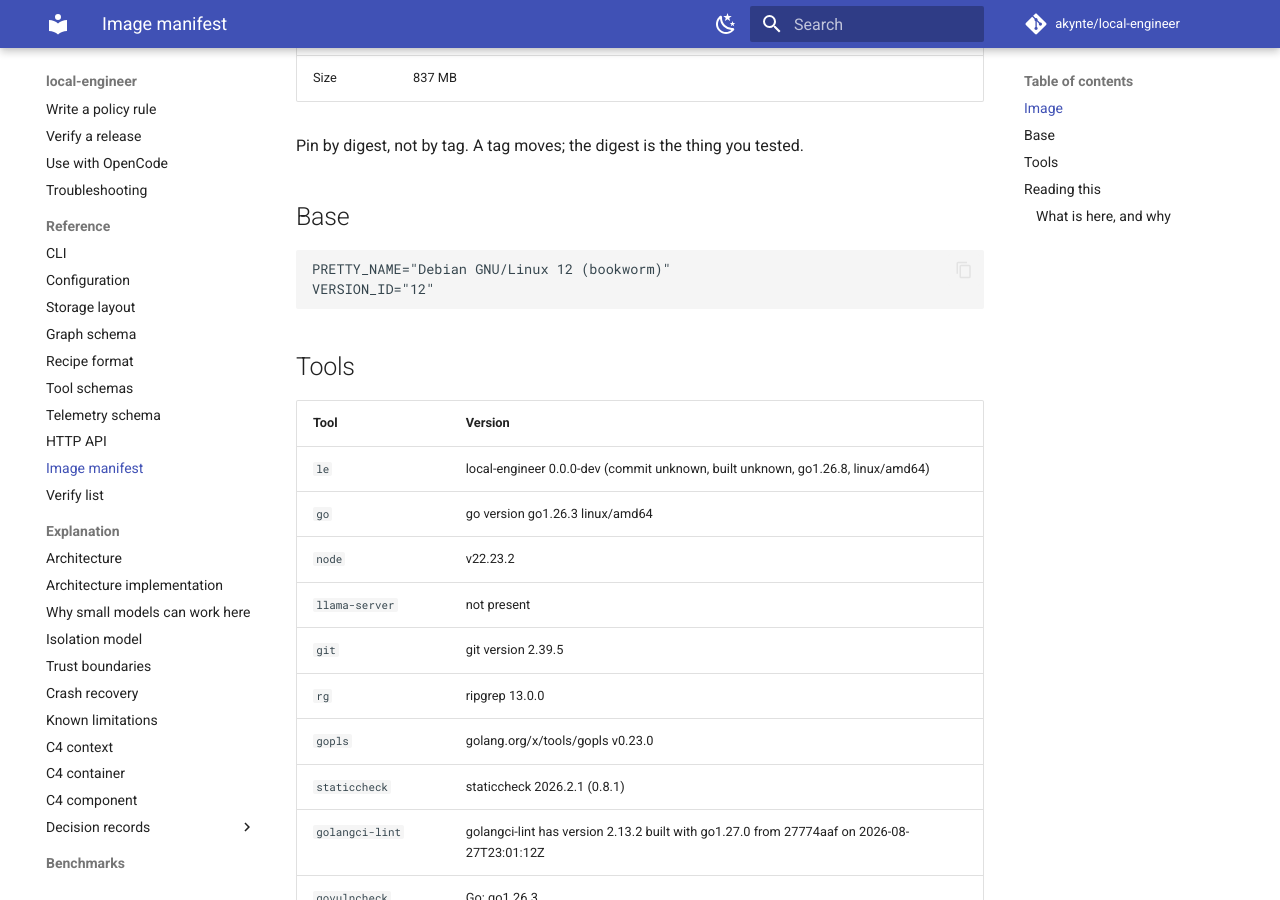
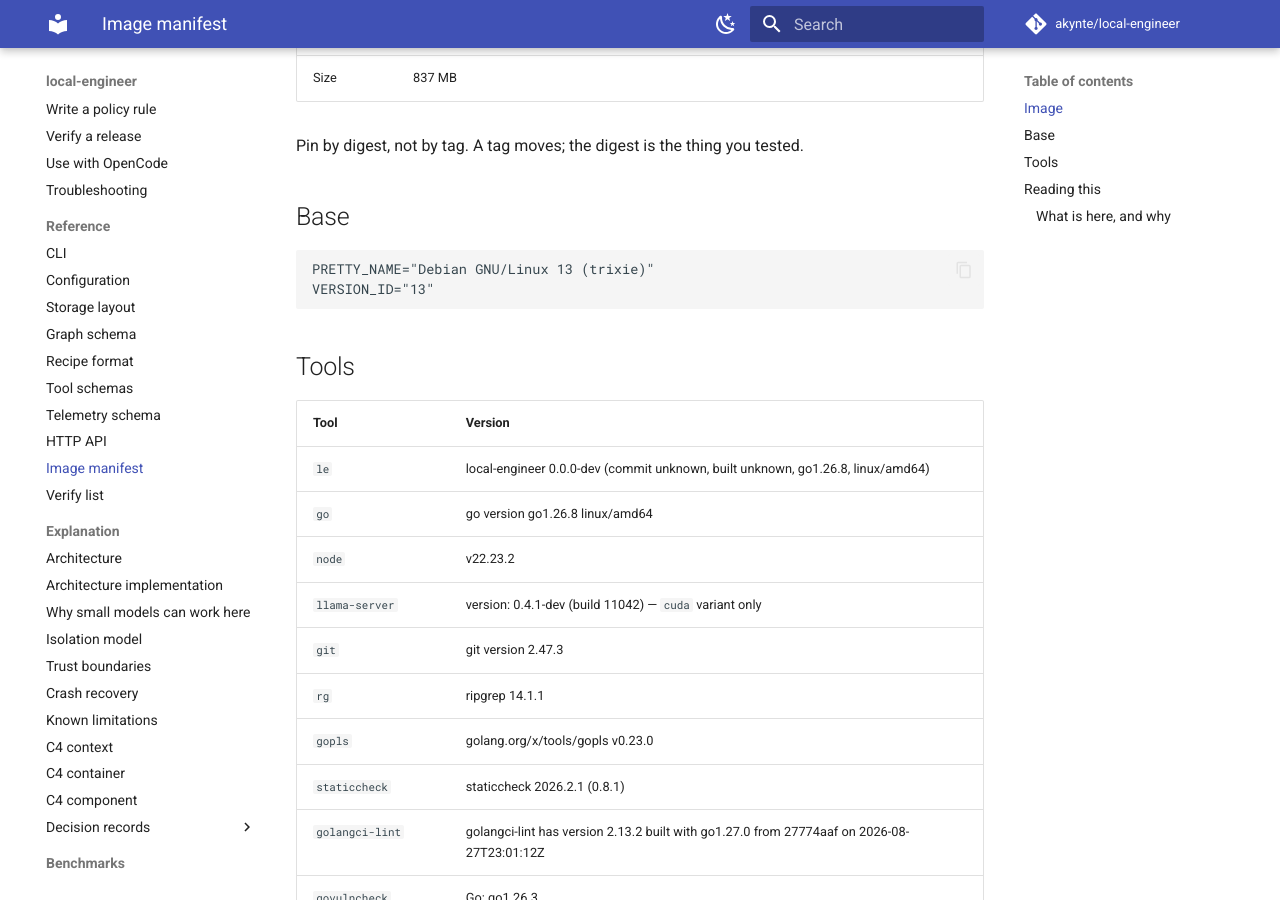
Before and after one commit to akynte/local-engineer, an MkDocs documentation site: the page built from docs/reference/image-manifest.md, in a window 1280 px wide and 900 px high, scrolled down 561 px. Built offline with MkDocs 1.6.1 and Material for MkDocs 9.7.7, drawn with Linux system fonts in a browser that asks for light colours; comment, search, counter and statistics services are not loaded.

Commit message:
fix(image): make the documented Docker path actually work
Checking whether "run it in Docker" was true found three independent reasons it
was not, none of which anyone could have hit halfway: the first step failed.

`ghcr.io/akynte/local-engineer:latest` does not exist and never has. The README,
the install guide and both compose files name it, and the workflow only ever
tagged by branch and by semver on a `v*` tag that has not been cut, so every
documented `docker run` returned "manifest unknown". The workflow now publishes
`latest` from the default branch.

The `cuda` image has never contained an inference server. The pinned asset —
`llama-b4800-bin-ubuntu-cuda-x64.zip` — was never published for Linux, so the
download 404'd on every build, and a soft `else echo WARNING` shipped the image
anyway. The reference manifest even recorded `llama-server | not present` beside
an install guide advertising "an embedded inference server", and the two sat
there disagreeing. The fetch is corrected and now fails the build, which
immediately surfaced the real problem: llama.cpp's Linux binaries need
GLIBC_2.38 and the base was bookworm at 2.36, so they could not have run there
whatever URL was used. The base moves to trixie, where they do: verified by
running `llama-server --version` inside the built image, along with Go, Node,
ripgrep 14.1.1 and bubblewrap 0.12.0, both newer than what bookworm carried.

Reaching a model from inside a container needed documenting because it is not
obvious and it is easy to get half right. 127.0.0.1 in a container is the
container, `--network host` is not a substitute on Docker Desktop, and the URL
the client dials is `providers.yaml`'s rather than `le.yaml`'s — so changing
only the one the README named left the client on the old address. Both compose
files gain the host-gateway entry, and the guides say which file matters.
Verified end to end: `le models conformance` passes from inside a container
against a server on the host.

Two things this does not fix. Image builds have been failing since 2026-09-17
with "denied: permission_denied: write_package" pushing to GHCR, which is a
package permission rather than anything in this repository, so the published
image remains older than this commit until that is sorted. And GPU passthrough
is unverified here: `--gpus all` fails on this host for want of the NVIDIA
container toolkit, so the CUDA server binary is confirmed present and runnable
but not confirmed to see a device.

````diff
--- a/docs/reference/image-manifest.md
+++ b/docs/reference/image-manifest.md
@@ -22,8 +22,8 @@
 ## Base
 
 ```
-PRETTY_NAME="Debian GNU/Linux 12 (bookworm)"
-VERSION_ID="12"
+PRETTY_NAME="Debian GNU/Linux 13 (trixie)"
+VERSION_ID="13"
 ```
 
 ## Tools
@@ -31,11 +31,11 @@
 | Tool | Version |
 |---|---|
 | `le` | local-engineer 0.0.0-dev (commit unknown, built unknown, go1.26.8, linux/amd64) |
-| `go` | go version go1.26.3 linux/amd64 |
+| `go` | go version go1.26.8 linux/amd64 |
 | `node` | v22.23.2 |
-| `llama-server` | not present |
-| `git` | git version 2.39.5 |
-| `rg` | ripgrep 13.0.0 |
+| `llama-server` | version: 0.4.1-dev (build 11042) — `cuda` variant only |
+| `git` | git version 2.47.3 |
+| `rg` | ripgrep 14.1.1 |
 | `gopls` | golang.org/x/tools/gopls v0.23.0 |
 | `staticcheck` | staticcheck 2026.2.1 (0.8.1) |
 | `golangci-lint` | golangci-lint has version 2.13.2 built with go1.27.0 from 27774aaf on 2026-08-27T23:01:12Z |
````
Also changed, not shown: README.md (+36 -3 lines), docs/how-to/install.md (+10 -0 lines), 4 other files.
